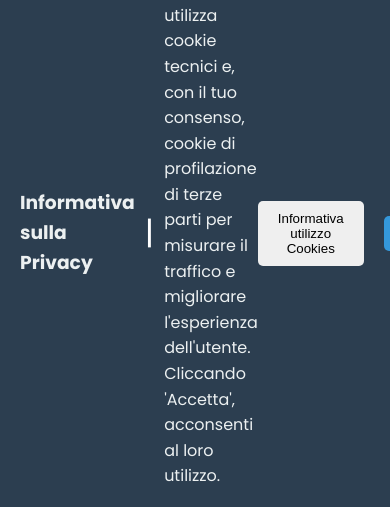
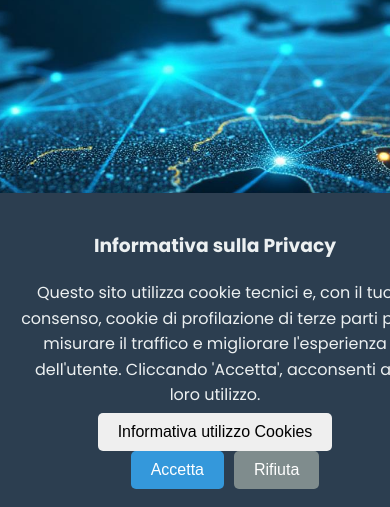
Before and after one commit to andyfire/amantico, a plain HTML site: page index.html in a window 390 px wide. Shown: the part 335-842 px from the top of the page. Drawn offline with Linux system fonts and the light colour scheme.

Commit message:
popup cookies for mobile

```diff
--- a/style.css
+++ b/style.css
@@ -117,6 +117,44 @@ header .container {
     /* 3. CLASSE PER MOSTRARE IL MENU (Aggiunta con JS) */
     .menu-open {
         display: flex !important; /* Mostra il menu quando questa classe è attiva */
+    }
+
+    /* 1. LAYOUT DEL CONTENUTO: FORZIAMO LA COLONNA */
+    .cookie-content {
+        flex-direction: column;
+        align-items: stretch; /* Stira gli elementi su tutta la larghezza */
+        text-align: center;
+    }
+
+    /* 2. NASCONDI ELEMENTI INGOMBRANTI */
+    /* Il separatore verticale non ha senso su un layout a colonna */
+    .separator {
+        display: none;
+    }
+
+    /* 3. TESTO E BOTTONI IN LINEA (per mobile) */
+    .cookie-content p {
+        /* Aumenta lo spazio in basso per separare dal testo successivo */
+        margin-bottom: 10px;
+    }
+
+    /* Sposta il link di dettaglio sopra i pulsanti principali */
+    #open-cookie-details {
+        order: 3;
+        margin-top: 5px;
+    }
+
+    /* I pulsanti di accettazione/rifiuto sono in una riga separata, centrati */
+    .cookie-buttons {
+        order: 4; /* Vengono dopo il link informativo */
+        width: 100%;
+        justify-content: center; /* Centra i due pulsanti in orizzontale */
+    }
+
+    /* Rendi i pulsanti più grandi per il tocco */
+    #cookie-consent-popup button {
+        padding: 10px 18px;
+        font-size: 16px;
     }
 }
 
```
